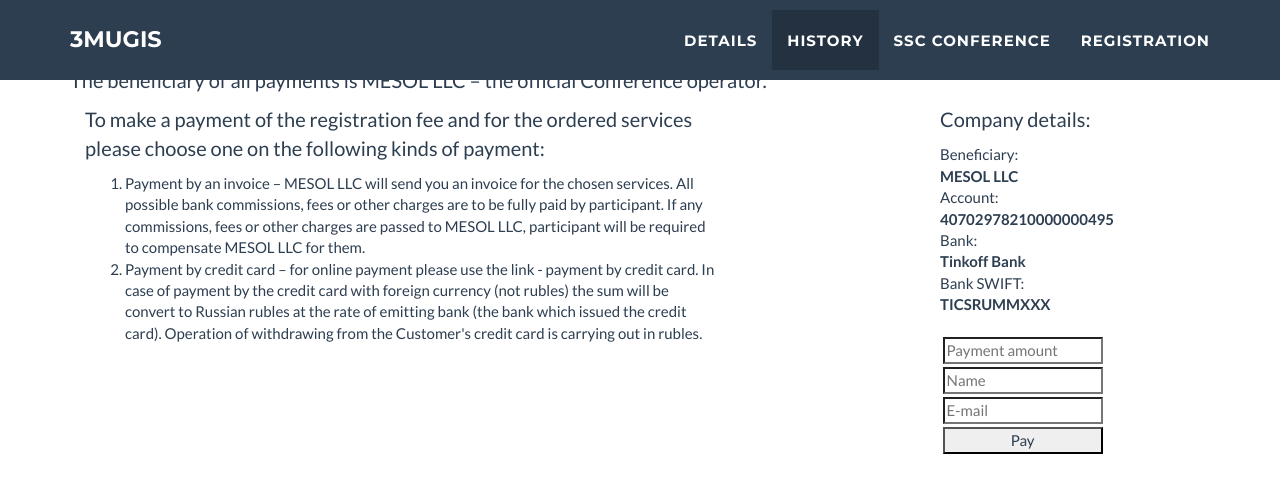
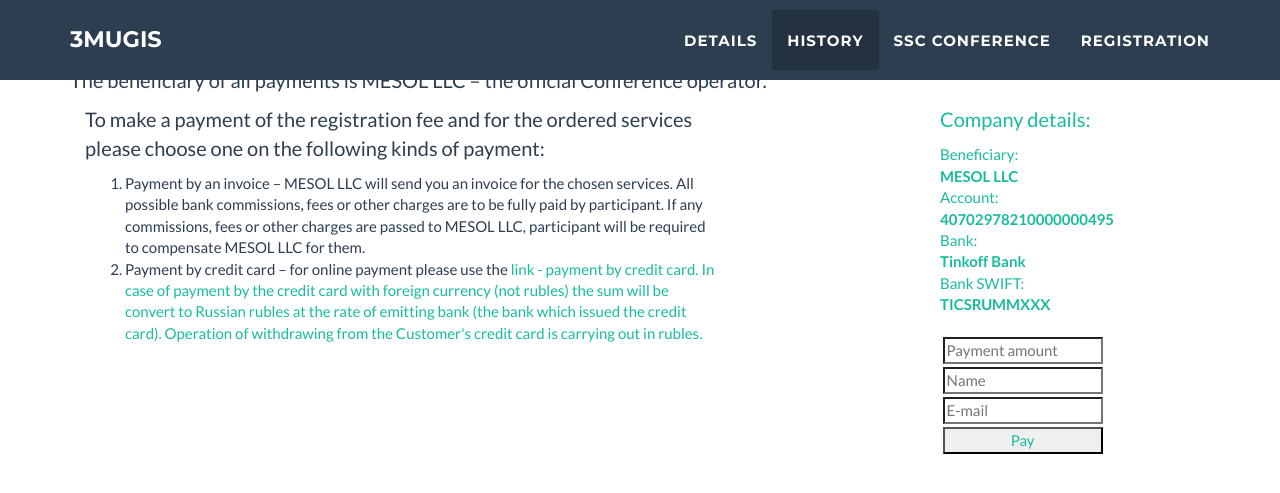
Before and after one commit to erasmus-rudn/erasmus-rudn.github.io, a Jekyll site: the page built from index.html, in a window 1280 px wide and 900 px high, scrolled down 4483 px, cut to the strip 0-653 px from the top of the window. Shown: the top 493 px of the strip. Built offline with Jekyll 4.4.1, drawn with Linux system fonts in a browser that asks for light colours.

Commit message:
Modal link added

```diff
--- a/_includes/payments.html
+++ b/_includes/payments.html
@@ -11,7 +11,8 @@
  <ol>
    <li> Payment by an invoice – MESOL LLC will send you an invoice for the chosen services. All possible bank commissions, fees or other charges are to be fully paid by participant. If any commissions, fees or other charges are passed to MESOL LLC, participant will be required to compensate MESOL LLC for them.
 </li>
-   <li> Payment by credit card – for online payment please use the link - payment by credit card. In case of payment by the credit card with foreign currency (not rubles) the sum will be convert to Russian rubles at the rate of emitting bank (the bank which issued the credit card). Operation of withdrawing from the Customer's credit card is carrying out in rubles.
+   <li> Payment by credit card – for online payment please use the <a href="#portfolioModal-233" class="portfolio-link" data-toggle="modal">
+link - payment by credit card<a>. In case of payment by the credit card with foreign currency (not rubles) the sum will be convert to Russian rubles at the rate of emitting bank (the bank which issued the credit card). Operation of withdrawing from the Customer's credit card is carrying out in rubles.
 </li>
  </ol>
  </div>
```
